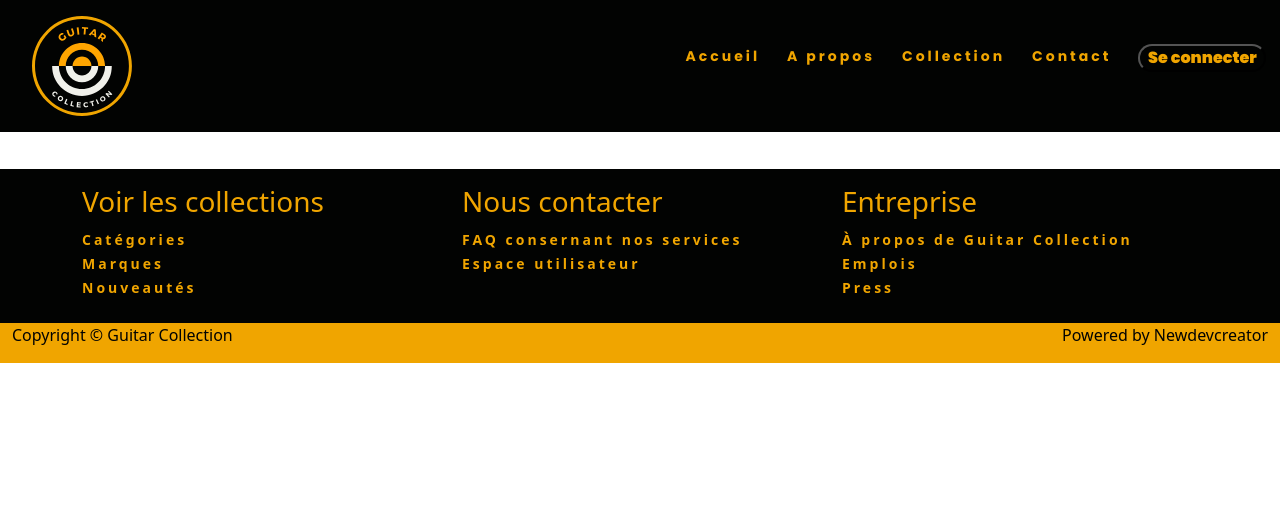
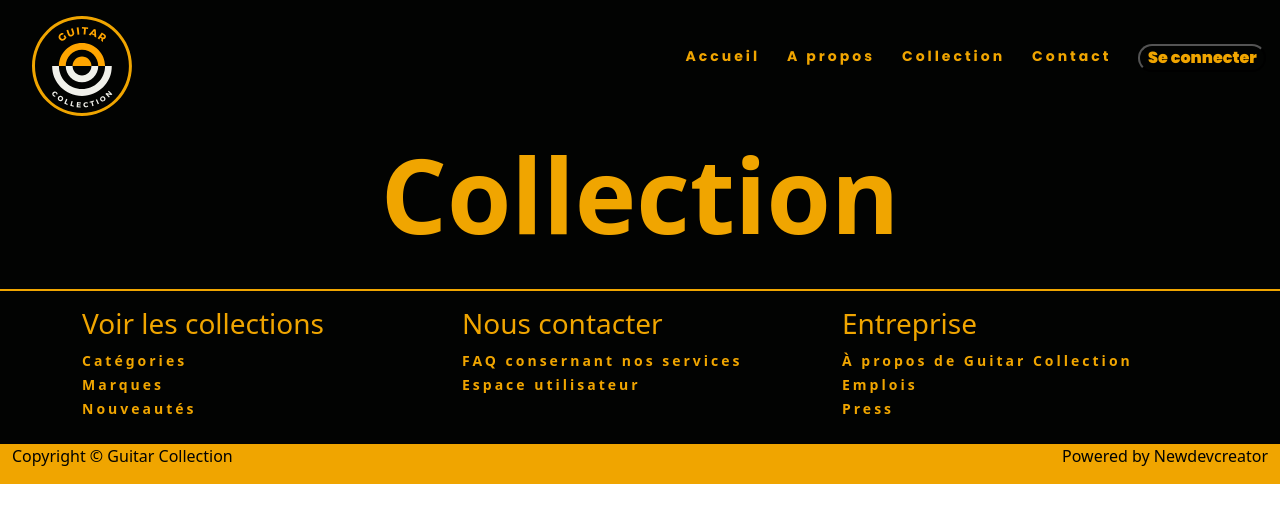
Before and after one commit to newdev-creator/guitar-collection, a Symfony app: template templates/collection/collectionPage.html.twig in a window 1280 px wide. Shown: the top 523 px of the page. Run offline with Twig, Linux system fonts and the light colour scheme; the template is opened without the code that fills it, so the values that code supplies are empty; some libraries are stand-ins or nearby versions.

Commit message:
COLLECTIONPAGE__ending

```diff
--- /dev/null
+++ b/public/css/collectionStyle.css
@@ -0,0 +1,26 @@
+.collection-image {
+  object-fit: cover;
+  width: 100%;
+}
+
+.collection-title {
+  font-weight: 600;
+  font-size: 6.5rem;
+  color: #f0a500;
+  margin-bottom: 2rem;
+}
+
+.card {
+  transition: all 500ms;
+}
+
+.card a {
+  text-decoration: none;
+  color: #020302;
+}
+
+.card:hover {
+  z-index: 2;
+  box-shadow: 0px 0px 15px 2px rgba(0, 0, 0, 0.38);
+  transform: translateY(-3px) scale(1.1);
+}
--- a/public/css/homeStyle.css
+++ b/public/css/homeStyle.css
@@ -152,10 +152,6 @@ main {
   background-color: #020302;
 }
 
-section {
-  border-bottom: #f0a500 2px solid;
-}
-
 .content {
   height: 87vh;
   width: 100%;
@@ -221,13 +217,9 @@ section {
 /* ======================================== */
 footer {
   background-color: #020302;
-
+  border-top: #f0a500 2px solid;
   padding-top: 1rem;
   color: #f0a500;
-}
-
-.nav-links-footer {
-
 }
 
 .nav-links-footer li {
--- a/templates/base.html.twig
+++ b/templates/base.html.twig
@@ -11,6 +11,7 @@
                 integrity="sha384-1BmE4kWBq78iYhFldvKuhfTAU6auU8tT94WrHftjDbrCEXSU1oBoqyl2QvZ6jIW3"
                 crossorigin="anonymous">
         <link rel="stylesheet" href="{{ asset("css/homeStyle.css") }}">
+        <link rel="stylesheet" href="{{ asset("css/collectionStyle.css") }}">
         <title>Guitar Collection</title>
 </head>
 
@@ -33,7 +34,7 @@
                                         <a href="">A propos</a>
                                 </li>
                                 <li class="nav-slide-line">
-                                        <a href="">Collection</a>
+                                        <a href="{{ path("collection_page") }}">Collection</a>
                                 </li>
                                 <li class="nav-slide-line">
                                         <a href="">Contact</a>
--- a/templates/collection/collectionPage.html.twig
+++ b/templates/collection/collectionPage.html.twig
@@ -1,9 +1,24 @@
 {% extends 'base.html.twig' %}
 
-{% block title %}Hello CollectionController!{% endblock %}
+{% block title %}{% endblock %}
 
 {% block body %}
-<pre>
-    {{ dump(collection_page) }}
-</pre>
+<main>
+    <h1 class="text-center collection-title">Collection</h1>
+
+    <div class="container">
+        <div class="row">
+            {% for guitar in collection_page %}
+            <div class="col-md-3">
+                <div class="card">
+                    <a href="{{ path("collection_show", {"id": guitar.id}) }}">
+                        <img class="collection-image" src="{{ guitar.image }}" alt="{{ guitar.name }}">
+                        <h2 class="text-center">{{ guitar.name }}</h2>
+                    </a>
+                </div>
+            </div>
+            {% endfor %}
+        </div>
+    </div>
+</main>
 {% endblock %}
```
Also changed, not shown: src/Controller/CollectionController.php (+14 -0 lines), templates/collection/CollectionShow.html.twig (added, +7 -0 lines).
